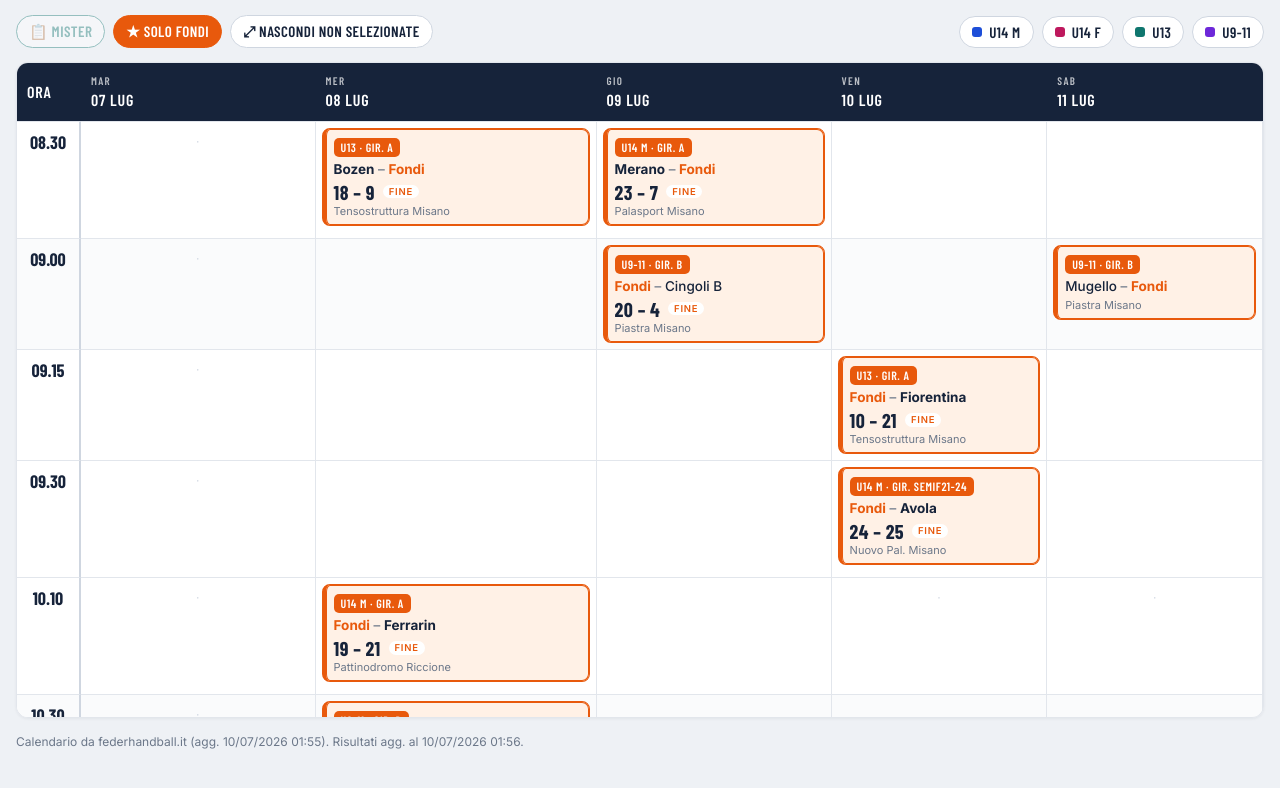
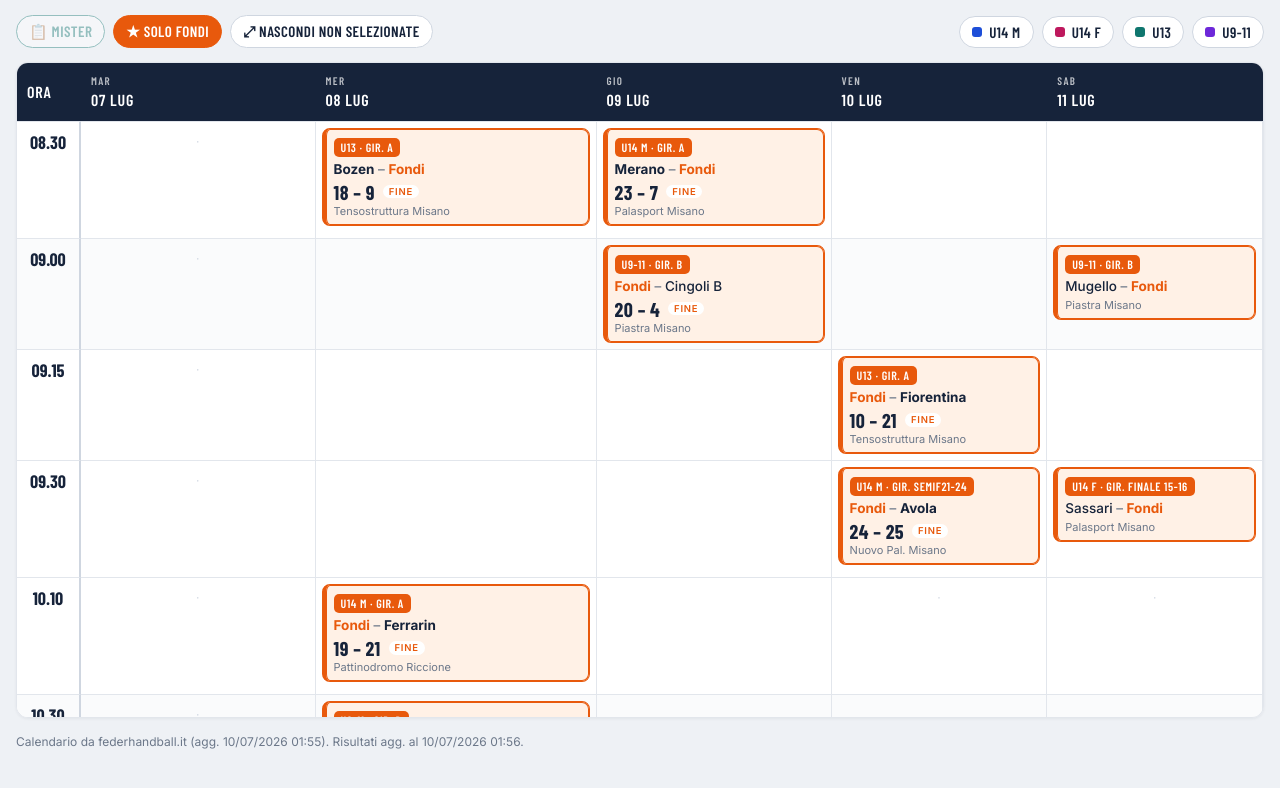
Before and after one commit to SharkenCode80/FestivalDellaPallamano26, a plain HTML site: page index.html in a window 1280 px wide. Shown: the part 118-906 px from the top of the page. Drawn offline with nearby package versions, Linux system fonts and the light colour scheme.

Commit message:
Add files via upload

```diff
--- a/calendario.json
+++ b/calendario.json
@@ -27,9 +27,16 @@
     "u13": "U13",
     "u911": "U9-11"
   },
+  "venues": {
+    "npm": "Nuovo Pal. Misano",
+    "pm": "Palasport Misano",
+    "tm": "Tensostruttura Misano",
+    "pim": "Piastra Misano",
+    "pr": "Pattinodromo Riccione",
+    "pmp": "PalaMegabox Pesaro"
+  },
   "mister": {
     "buffer": 10,
-    "_nota": "Durata match = 2*tempo + pausa (minuti). buffer = minuti minimi tra la fine di una gara e l'inizio della successiva; sotto quella soglia sono considerate un possibile accavallamento.",
     "durate": {
       "u14m": {
         "tempo": 20,
@@ -49,14 +56,6 @@
       }
     }
   },
-  "venues": {
-    "npm": "Nuovo Pal. Misano",
-    "pm": "Palasport Misano",
-    "tm": "Tensostruttura Misano",
-    "pim": "Piastra Misano",
-    "pr": "Pattinodromo Riccione",
-    "pmp": "PalaMegabox Pesaro"
-  },
   "matches": [
     {
       "date": "07/07",
@@ -1857,6 +1856,24 @@
       "home": "Fondi",
       "away": "Chiaravalle",
       "venue": "pim"
+    },
+    {
+      "date": "10/07",
+      "time": "17.00",
+      "cat": "u14m",
+      "gir": "Finale 23-24",
+      "home": "Fondi",
+      "away": "Verdazzurro",
+      "venue": "pm"
+    },
+    {
+      "date": "11/07",
+      "time": "09.30",
+      "cat": "u14f",
+      "gir": "Finale 15-16",
+      "home": "Sassari",
+      "away": "Fondi",
+      "venue": "pm"
     }
   ]
 }
```
Also changed, not shown: index_STANDALONE.html (+1 -1 lines).
